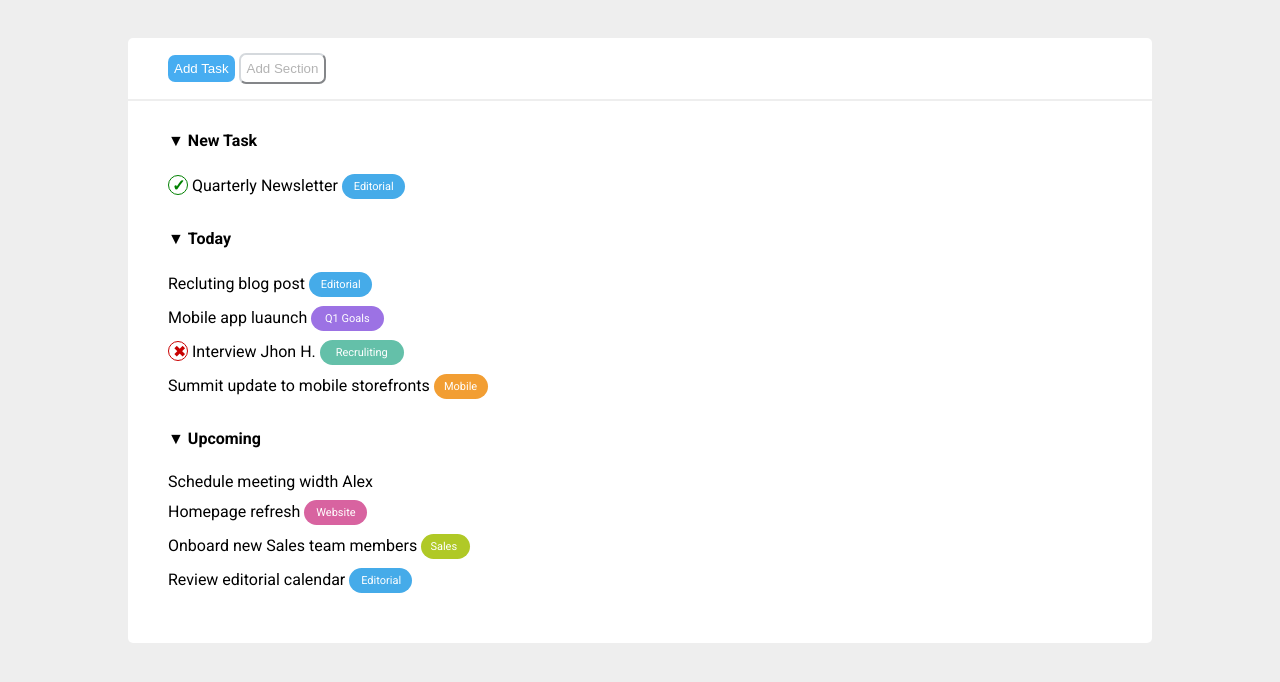
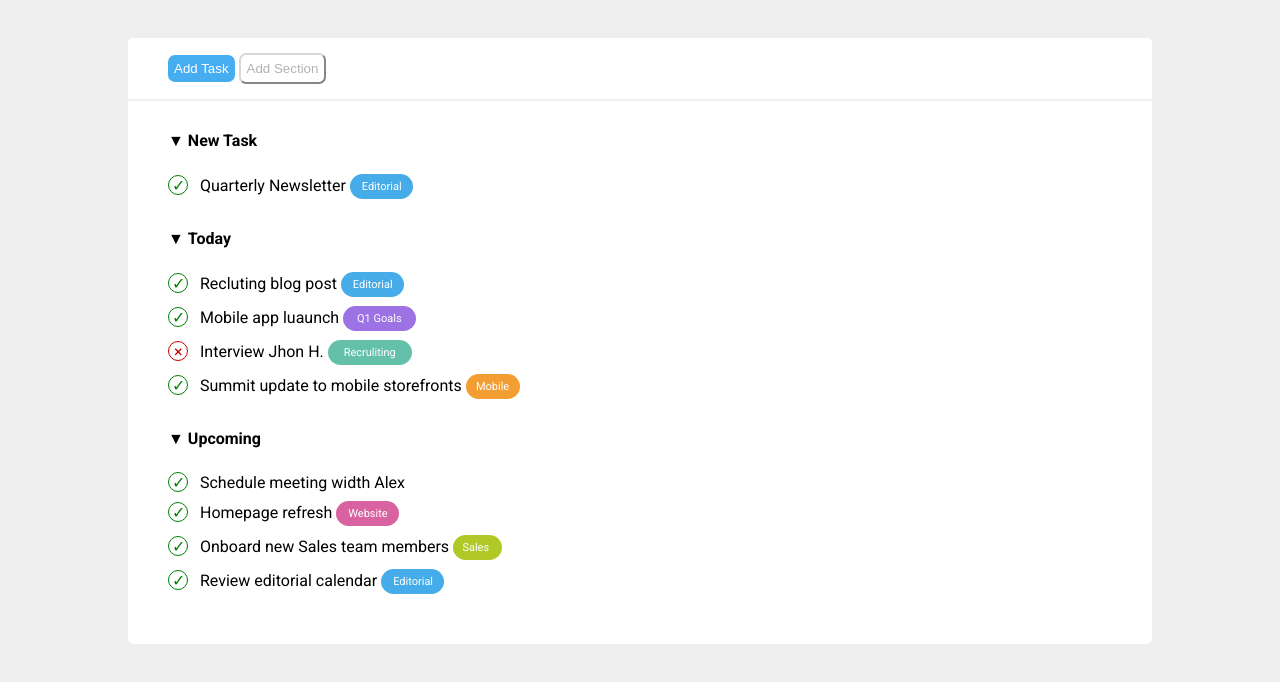
Before and after one commit to MonicaAuditore/html-css-toboolist, a plain HTML site: page index.html in a window 1280 px wide. Shown: the part 82-764 px from the top of the page. Drawn offline with Linux system fonts and the light colour scheme.

Commit message:
add_icone liste

```diff
--- a/index.html
+++ b/index.html
@@ -49,7 +49,7 @@
             <div class="containerNewTask_lista">
               <ul class="lista">
                 <li>
-                  <span class="cerchio-check"><strong>✓</strong></span>
+                  <span class="cerchio-check"></span>
                   Quarterly Newsletter
                   <div class="fake_btn_generic btn-blu">
                     <p class="label">Editorial</p>
@@ -68,25 +68,28 @@
             <div class="containerNewTask_lista">
               <ul class="lista">
                 <li>
+                  <span class="cerchio-check"></span>
                   Recluting blog post
                   <div class="fake_btn_generic btn-blu">
                     <p class="label">Editorial</p>
                   </div>
                 </li>
                 <li>
+                  <span class="cerchio-check"></span>
                   Mobile app luaunch
                   <div class="fake_btn_generic btn-violet">
                     <p class="label">Q1 Goals</p>
                   </div>
                 </li>
                 <li>
-                  <span class="cerchio-x">&#10006;</span>
+                  <span class="cerchio-x"></span>
                   Interview Jhon H.
                   <div class="fake_btn_generic btn-green">
                     <p class="label">Recruliting</p>
                   </div>
                 </li>
                 <li>
+                  <span class="cerchio-check"></span>
                   Summit update to mobile storefronts
                   <div class="fake_btn_generic btn-yellow">
                     <p class="label">Mobile</p>
@@ -105,24 +108,28 @@
             <div class="containerNewTask_lista">
               <ul class="lista">
                 <li>
+                  <span class="cerchio-check"></span>
                   Schedule meeting width Alex
                   <div class="">
                     <p class="label"></p>
                   </div>
                 </li>
                 <li>
+                  <span class="cerchio-check"></span>
                   Homepage refresh
                   <div class="fake_btn_generic btn-pink">
                     <p class="label">Website</p>
                   </div>
                 </li>
                 <li>
+                  <span class="cerchio-check"></span>
                   Onboard new Sales team members
                   <div class="fake_btn_generic btn-lime">
                     <p class="label">Sales</p>
                   </div>
                 </li>
                 <li>
+                  <span class="cerchio-check"></span>
                   Review editorial calendar
                   <div class="fake_btn_generic btn-blu">
                     <p class="label">Editorial</p>
--- a/style.css
+++ b/style.css
@@ -1,3 +1,4 @@
+/* SELETTORE UNIVERSALE */
 * {
   margin: 0;
   padding: 0;
@@ -9,14 +10,10 @@ html {
   background-color: rgb(238, 238, 238);
 }
 
+/* PRIMA HEADER */
 header {
   padding: 10px;
   background-color: white;
-}
-
-main {
-  width: 80%;
-  margin: 0 auto;
 }
 
 .logo {
@@ -29,12 +26,19 @@ main {
   font-weight: 900;
 }
 
+/* CONTENUTO GENERALE */
+main {
+  width: 80%;
+  margin: 0 auto;
+}
+
 .container {
   background-color: white;
   margin-top: 50px;
   border-radius: 5px;
 }
 
+/* SECONDO HEADER */
 .container_header_button {
   padding: 15px 40px;
 }
@@ -61,6 +65,7 @@ hr.container_header_divisore {
   border: none;
 }
 
+/* INIZIO SEZIONE DEI TASK */
 .allSectionTask {
   padding-left: 40px;
   padding-bottom: 50px;
@@ -83,6 +88,7 @@ hr.container_header_divisore {
   padding-top: 15px;
 }
 
+/* STILE DELLE LISTE */
 li {
   margin-top: 9px;
 }
@@ -95,6 +101,8 @@ li {
   border-radius: 50%;
   padding-left: 3px;
   color: green;
+  line-height: 20px;
+  margin-right: 8px;
 }
 
 .cerchio-x {
@@ -103,8 +111,10 @@ li {
   width: 20px;
   height: 20px;
   border-radius: 50%;
-  padding-left: 4px;
+  padding-left: 5px;
   color: rgb(201, 0, 0);
+  line-height: 20px;
+  margin-right: 8px;
 }
 
 .fake_btn_generic {
@@ -117,6 +127,7 @@ li {
   position: relative;
 }
 
+/* STILE DEI DIVERSI BOTTONI */
 .btn-blu {
   background-color: #45abe9;
 }
@@ -151,3 +162,12 @@ li {
   top: 25%;
   left: 19%;
 }
+
+/* INSERIMENTO DELLE ICONE DAVANTI ALLA LISTA */
+.cerchio-check::before {
+  content: "\2713";
+}
+
+.cerchio-x::before {
+  content: "\00d7";
+}
```
